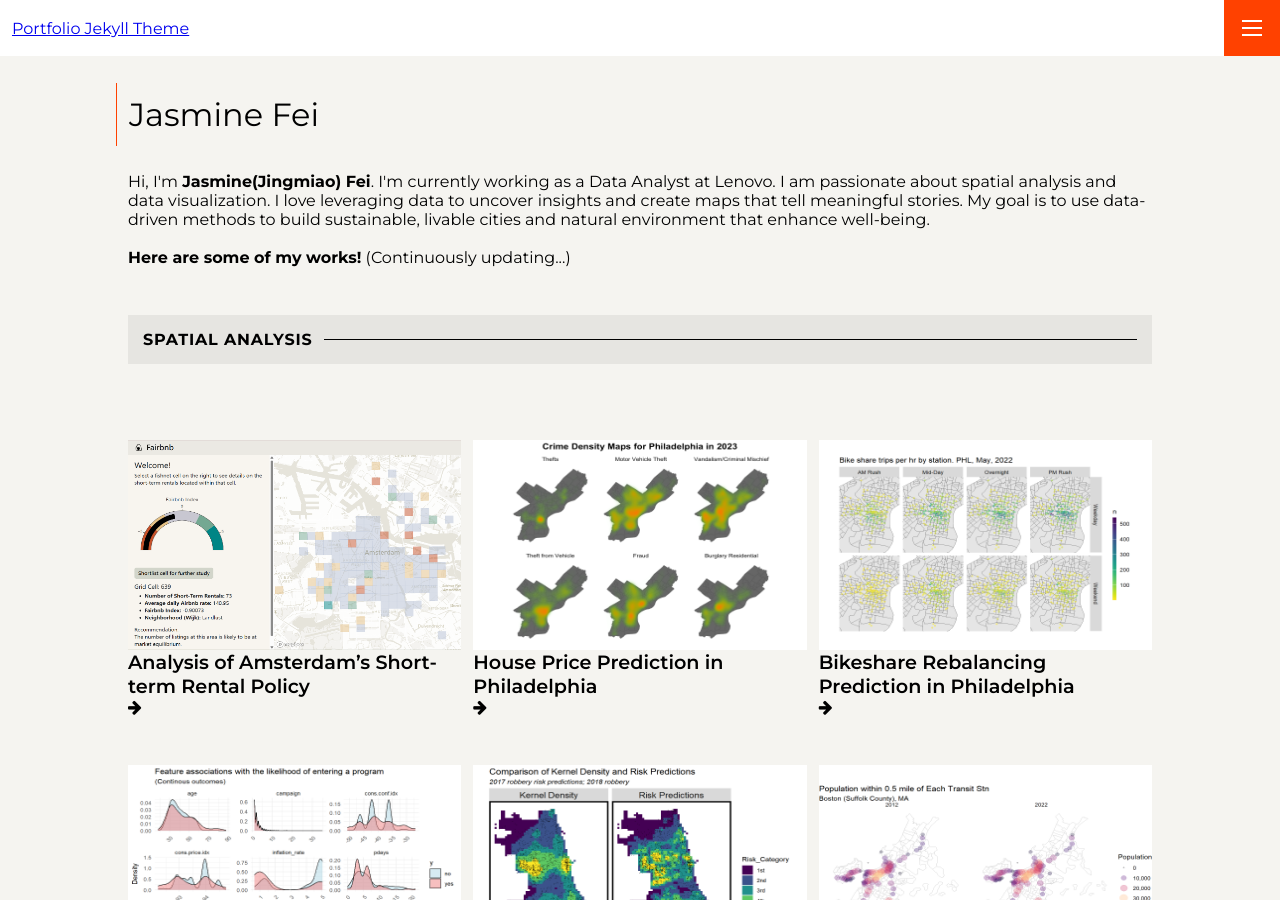
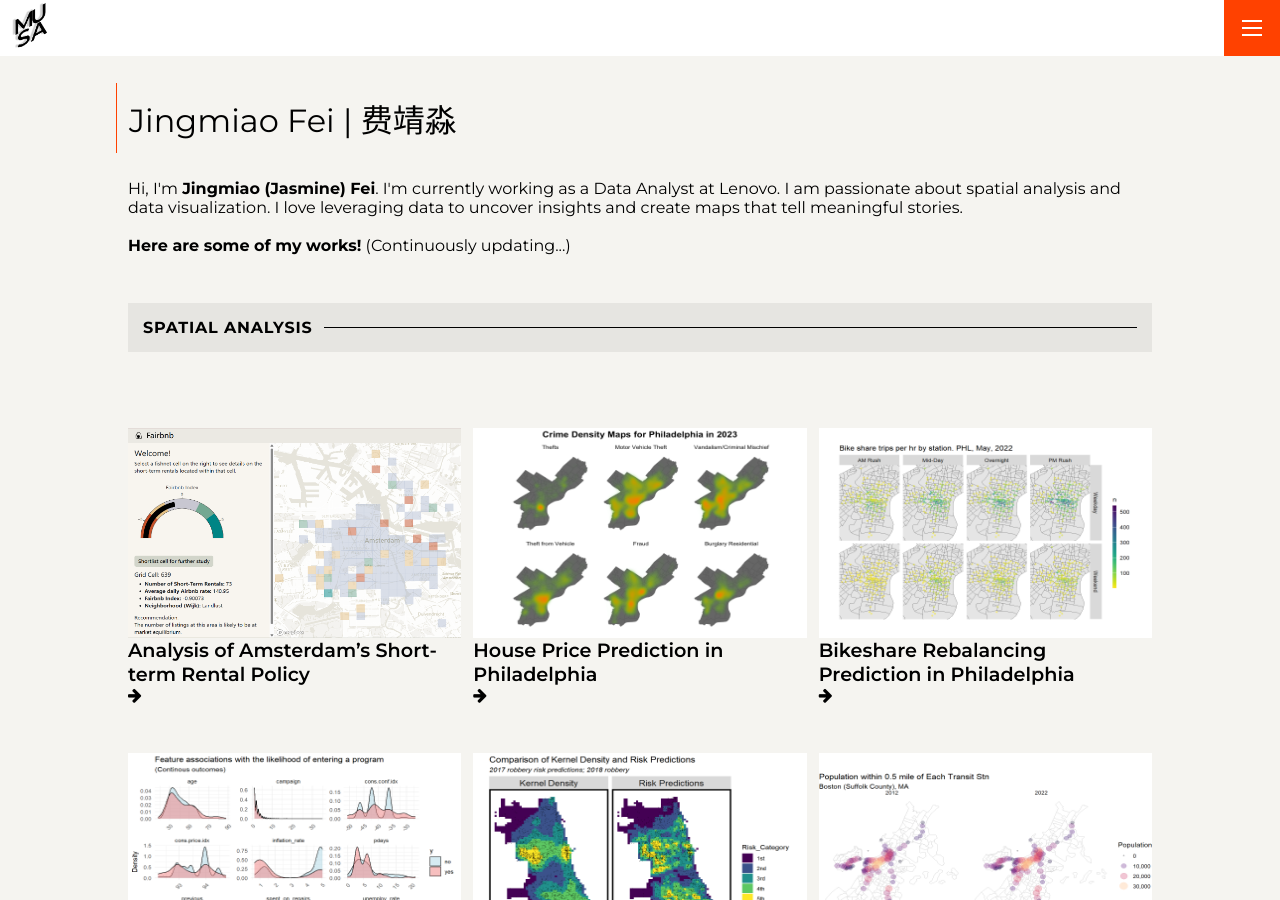
Before and after one commit to Jasmine-404/myportfolio, a Jekyll site: the page built from index.md, in a window 1280 px wide and 900 px high. Built offline with Jekyll 4.4.1, drawn with Linux system fonts in a browser that asks for light colours.

Commit message:
Update settings.yml

```diff
--- a/_data/settings.yml
+++ b/_data/settings.yml
@@ -2,16 +2,16 @@
 # General Site Settings
 
 # The site logo that shows up in the top-left corner of the page.
-# logo: '/assets/img/musa-logo.png'
+logo: '/assets/img/musa-logo.png'
 
 # A brief introduction or mission statement that appears at the top of the
 # portfolio home page, above the project list. If you don't want one of the
 # intro_title or intro_text to show up, just set the appropriate value to null.
-intro_title: Jasmine Fei
+intro_title: Jingmiao Fei | 费靖淼
 intro_text: |
- Hi, I'm <strong>Jasmine(Jingmiao) Fei</strong>. I'm currently working as a Data Analyst at Lenovo.
+ Hi, I'm <strong>Jingmiao (Jasmine) Fei</strong>. I'm currently working as a Data Analyst at Lenovo.
 
- I am passionate about spatial analysis and data visualization. I love leveraging data to uncover insights and create maps that tell meaningful stories. My goal is to use data-driven methods to build sustainable, livable cities and natural environment that enhance well-being. <br><br>
+ I am passionate about spatial analysis and data visualization. I love leveraging data to uncover insights and create maps that tell meaningful stories. <br><br>
 
  <strong>Here are some of my works!</strong> (Continuously updating...)
 
```
